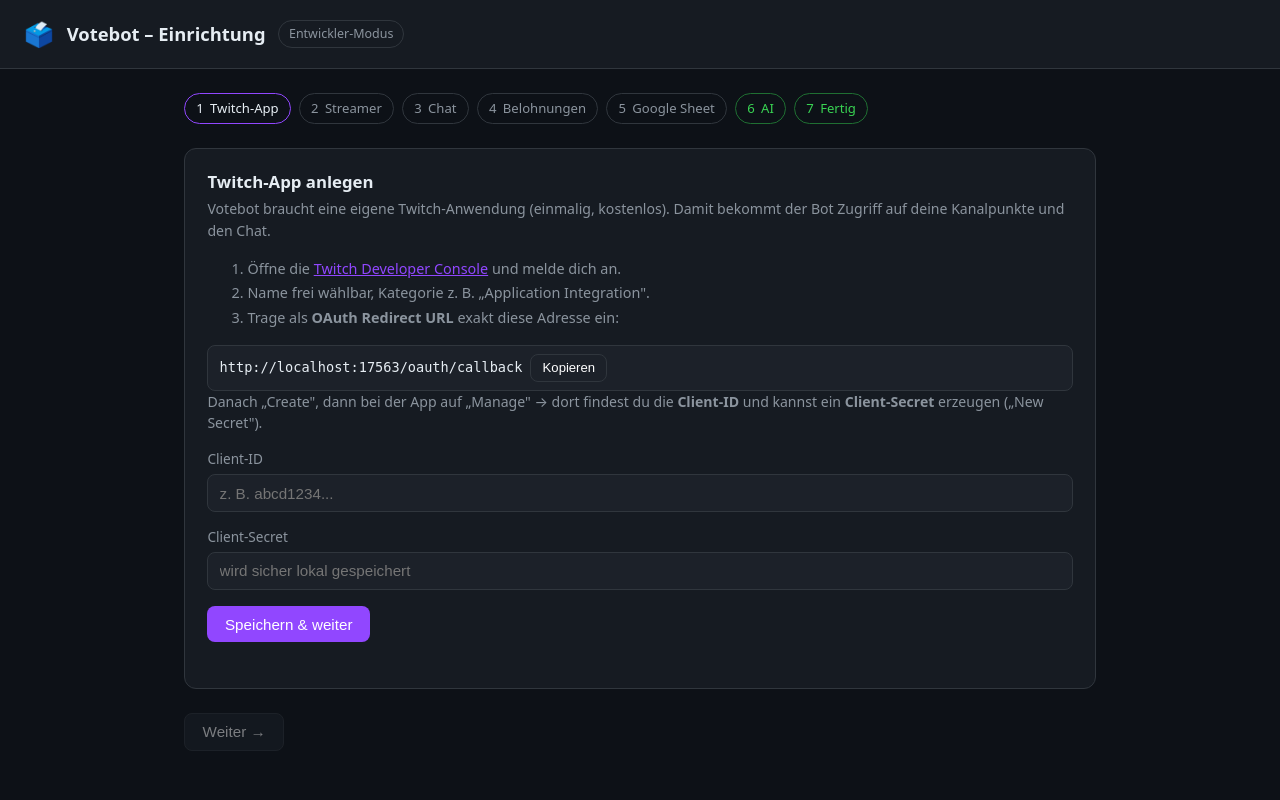
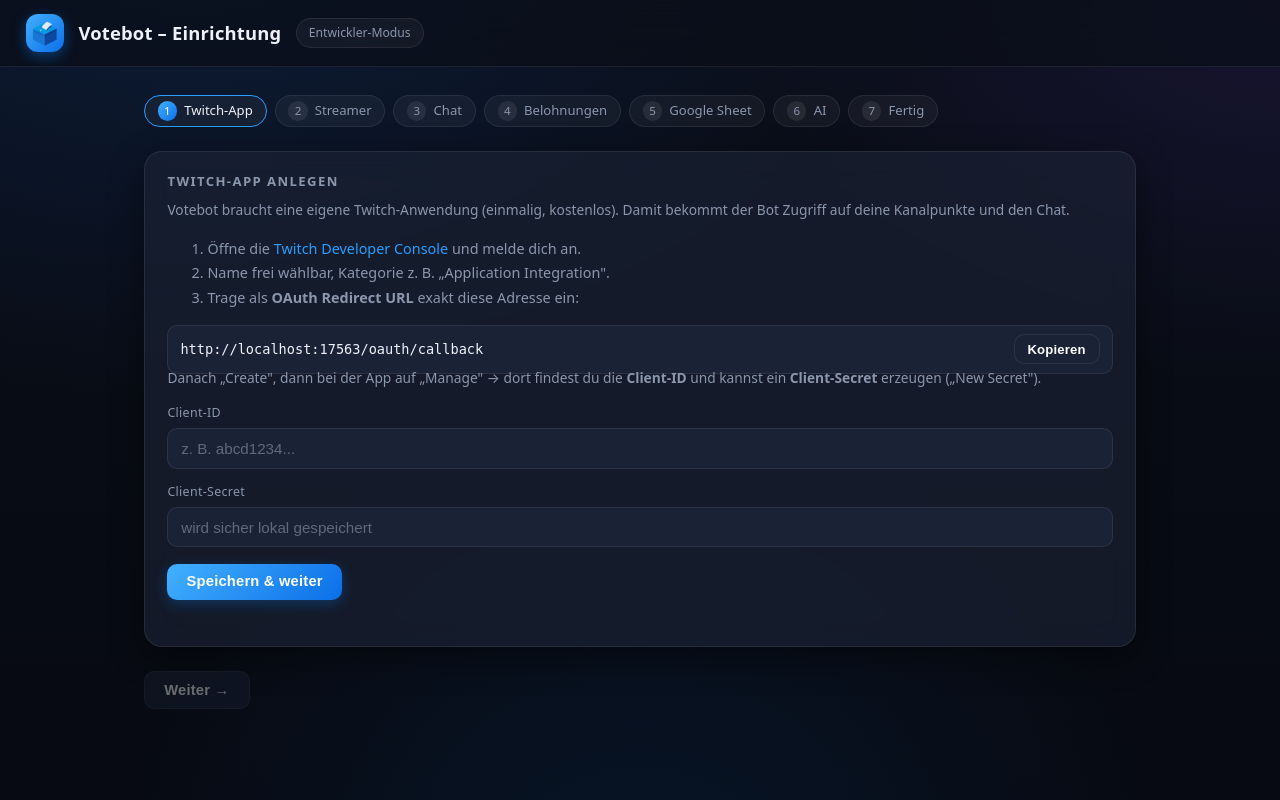
Before and after one commit to ELYXAN/votebot, a FastAPI app: page /setup in a window 1280 px wide. Run offline with FastAPI, Linux system fonts and the light colour scheme; data that the repository does not hold is empty.

Commit message:
Dashboard-Redesign: PS5/PSN-Look, echte Vollbreite, bessere Anordnung
- Neues PS5/PSN-inspiriertes Theme: tiefes Blau-Schwarz mit Glow-Verläufen,
  Glass-Cards (backdrop-blur), blauer Akzent-Gradient, cleane Typografie
- Dashboard nutzt jetzt die volle Fensterbreite (kein max-width-Cap mehr)
- Überarbeitete Anordnung ohne verschwendeten Platz: KPI-Tiles, dann
  Charts + Ranking in einer Reihe, Log + Seitenspalte (Vote/Einstellungen),
  Belohnungen als Vollbreiten-Karte mit Zwei-Spalten-Layout
- KPI-Tiles mit Icons und Akzentleiste; Balken mit Gradient/Glow
- Wizard-Chips markieren echten Abschluss-Status (optional/offen nicht mehr grün)

Co-Authored-By: Claude Opus 4.8 <noreply@anthropic.com>

```diff
--- a/votebot/web/static/app.js
+++ b/votebot/web/static/app.js
@@ -34,7 +34,7 @@ function applyStatus(s) {
   const pill = $("bot-pill");
   pill.className = "pill " + (running ? "run" : "stop");
   pill.innerHTML = `<span class="dot ${running ? "ok" : "off"}"></span> ${running ? "läuft" : "gestoppt"}`;
-  $("btn-toggle").textContent = running ? "Stoppen" : "Starten";
+  $("btn-toggle").textContent = running ? "⏸ Stoppen" : "▶ Starten";
   $("channel-label").textContent = s.broadcaster.login ? "Kanal: " + s.broadcaster.login : "";
 
   const st = bot.stats || {};
--- a/votebot/web/static/style.css
+++ b/votebot/web/static/style.css
@@ -1,238 +1,323 @@
+/* Votebot UI – PS5/PSN-inspiriertes dunkles Theme */
 :root {
-  --bg: #0d1117;
-  --panel: #161b22;
-  --panel-2: #1c2129;
-  --border: #30363d;
-  --text: #e6edf3;
-  --muted: #8b949e;
-  --purple: #9147ff;
-  --purple-dim: #7b2ff7;
-  --green: #2ea043;
-  --green-bright: #39d353;
-  --red: #f85149;
-  --yellow: #d29922;
-  --radius: 12px;
+  --bg: #070a12;
+  --bg-2: #0a0e18;
+  --panel: rgba(28, 36, 54, 0.62);
+  --panel-solid: #141a28;
+  --panel-2: rgba(255, 255, 255, 0.045);
+  --panel-2-solid: #1a2235;
+  --border: rgba(255, 255, 255, 0.08);
+  --border-strong: rgba(255, 255, 255, 0.16);
+  --text: #eef2f8;
+  --muted: #8b97ad;
+  --faint: #5c6a82;
+  --accent: #2a9dff;
+  --accent-2: #0a84ff;
+  --accent-deep: #0062e0;
+  --accent-grad: linear-gradient(135deg, #43b0ff, #0a6fe8);
+  --good: #30d158;
+  --green-bright: #4ce372;
+  --red: #ff5a52;
+  --yellow: #ffd60a;
+  --radius: 18px;
+  --radius-sm: 12px;
+  --shadow: 0 10px 34px rgba(0, 0, 0, 0.45);
+  --shadow-soft: 0 4px 16px rgba(0, 0, 0, 0.3);
 }
 
 * { box-sizing: border-box; }
 
+html, body { height: 100%; }
+
 body {
   margin: 0;
   font-family: system-ui, -apple-system, "Segoe UI", Roboto, sans-serif;
-  background: var(--bg);
   color: var(--text);
   line-height: 1.5;
+  background:
+    radial-gradient(1200px 800px at 15% -10%, rgba(30, 110, 230, 0.16), transparent 60%),
+    radial-gradient(1000px 700px at 100% 0%, rgba(120, 70, 230, 0.12), transparent 55%),
+    radial-gradient(900px 900px at 50% 120%, rgba(10, 132, 255, 0.10), transparent 60%),
+    linear-gradient(180deg, var(--bg-2), var(--bg));
+  background-attachment: fixed;
+  min-height: 100vh;
 }
 
-a { color: var(--purple); }
+a { color: var(--accent); text-decoration: none; }
+a:hover { text-decoration: underline; }
 
+/* --- Topbar --- */
 header.topbar {
   display: flex;
   align-items: center;
-  gap: .8rem;
-  padding: 1rem 1.5rem;
+  gap: .9rem;
+  padding: .85rem 1.6rem;
   border-bottom: 1px solid var(--border);
-  background: var(--panel);
+  background: rgba(10, 14, 24, 0.72);
+  backdrop-filter: blur(16px);
+  -webkit-backdrop-filter: blur(16px);
   position: sticky;
   top: 0;
-  z-index: 10;
+  z-index: 20;
 }
-header.topbar .logo { font-size: 1.5rem; }
-header.topbar h1 { font-size: 1.15rem; margin: 0; font-weight: 600; }
+header.topbar .logo {
+  font-size: 1.35rem;
+  width: 2.4rem; height: 2.4rem;
+  display: grid; place-items: center;
+  background: var(--accent-grad);
+  border-radius: 12px;
+  box-shadow: 0 4px 14px rgba(10, 132, 255, 0.4);
+}
+header.topbar h1 { font-size: 1.15rem; margin: 0; font-weight: 700; letter-spacing: .2px; }
 header.topbar .spacer { flex: 1; }
 
-.container { max-width: 960px; margin: 0 auto; padding: 1.5rem; }
-.container.wide { max-width: 1600px; }
+/* --- Container --- */
+.container { max-width: 1040px; margin: 0 auto; padding: 1.75rem 1.5rem 3rem; }
+.container.wide { max-width: none; width: 100%; padding: 1.6rem 2rem 3rem; }
 
-.grid { display: grid; gap: 1.25rem; }
-@media (min-width: 760px) { .grid.cols-2 { grid-template-columns: 1fr 1fr; } }
+/* --- Cards --- */
+.card {
+  background: var(--panel);
+  backdrop-filter: blur(14px);
+  -webkit-backdrop-filter: blur(14px);
+  border: 1px solid var(--border);
+  border-radius: var(--radius);
+  padding: 1.3rem 1.4rem;
+  box-shadow: var(--shadow);
+  transition: border-color .2s, transform .2s, box-shadow .2s;
+}
+.card:hover { border-color: var(--border-strong); }
+.card.fill { height: 100%; }
+.card h2 {
+  margin: 0 0 .9rem; font-size: .82rem; font-weight: 700;
+  letter-spacing: 1.4px; text-transform: uppercase; color: var(--muted);
+}
+.card h3 { margin: 0 0 .75rem; font-size: .95rem; font-weight: 600; }
+.card .hint { color: var(--muted); font-size: .86rem; margin: -.4rem 0 1rem; }
 
-/* --- Dashboard-Raster (nutzt die volle Breite) --- */
-.dash { display: grid; gap: 1.25rem; grid-template-columns: repeat(12, 1fr); align-items: start; }
+/* --- Forms --- */
+label { display: block; font-size: .78rem; color: var(--muted); margin: .9rem 0 .35rem; letter-spacing: .3px; }
+
+input[type=text], input[type=password], input[type=number], select {
+  width: 100%;
+  padding: .66rem .8rem;
+  background: var(--panel-2-solid);
+  border: 1px solid var(--border);
+  border-radius: 10px;
+  color: var(--text);
+  font-size: .95rem;
+  transition: border-color .15s, box-shadow .15s;
+}
+input:focus, select:focus {
+  outline: none;
+  border-color: var(--accent);
+  box-shadow: 0 0 0 3px rgba(42, 157, 255, 0.18);
+}
+input::placeholder { color: #5e6a80; }
+
+button {
+  background: var(--accent-grad);
+  color: #fff;
+  border: 0;
+  padding: .62rem 1.2rem;
+  border-radius: 10px;
+  font-size: .92rem;
+  cursor: pointer;
+  font-weight: 600;
+  letter-spacing: .2px;
+  box-shadow: 0 4px 14px rgba(10, 132, 255, 0.28);
+  transition: transform .12s, box-shadow .15s, filter .15s, background .15s;
+}
+button:hover { filter: brightness(1.08); transform: translateY(-1px); }
+button:active { transform: translateY(0); }
+button:disabled { opacity: .4; cursor: not-allowed; transform: none; box-shadow: none; filter: none; }
+button.secondary { background: var(--panel-2-solid); border: 1px solid var(--border); box-shadow: none; }
+button.secondary:hover { background: #222c42; border-color: var(--border-strong); }
+button.danger { background: rgba(255, 90, 82, 0.12); border: 1px solid rgba(255, 90, 82, 0.5); color: var(--red); box-shadow: none; }
+button.danger:hover { background: rgba(255, 90, 82, 0.2); }
+button.ghost { background: transparent; border: 1px solid var(--border); box-shadow: none; }
+button.ghost:hover { background: var(--panel-2); }
+button.small { padding: .4rem .8rem; font-size: .82rem; }
+
+.row { display: flex; gap: .6rem; align-items: center; flex-wrap: wrap; }
+.row.between { justify-content: space-between; align-items: center; }
+
+/* --- Pills / status --- */
+.pill {
+  display: inline-flex; align-items: center; gap: .4rem;
+  font-size: .76rem; padding: .32rem .75rem; border-radius: 999px;
+  border: 1px solid var(--border); color: var(--muted); background: var(--panel-2);
+  font-weight: 500; white-space: nowrap;
+}
+.pill.ok, .pill.run { color: var(--green-bright); border-color: rgba(76, 227, 114, 0.4); background: rgba(48, 209, 88, 0.12); }
+.pill.stop { color: var(--red); border-color: rgba(255, 90, 82, 0.4); background: rgba(255, 90, 82, 0.12); }
+a.pill:hover { text-decoration: none; border-color: var(--border-strong); color: var(--text); }
+
+.dot { width: 8px; height: 8px; border-radius: 50%; background: var(--muted); display: inline-block; }
+.dot.ok { background: var(--green-bright); box-shadow: 0 0 8px rgba(76, 227, 114, 0.7); }
+.dot.off { background: #4a5468; }
+
+#btn-toggle { padding: .6rem 1.4rem; }
+
+.msg { font-size: .84rem; margin-top: .6rem; min-height: 1rem; }
+.msg.ok { color: var(--green-bright); }
+.msg.err { color: var(--red); }
+.msg.info { color: var(--yellow); }
+
+.code {
+  display: flex; align-items: center; gap: .5rem; justify-content: space-between;
+  background: var(--panel-2-solid); border: 1px solid var(--border);
+  border-radius: 10px; padding: .55rem .75rem; font-family: ui-monospace, monospace;
+  font-size: .85rem; word-break: break-all;
+}
+
+/* --- Dashboard grid (volle Breite) --- */
+.kpis {
+  display: grid; gap: 1.1rem; margin-bottom: 1.1rem;
+  grid-template-columns: repeat(2, 1fr);
+}
+@media (min-width: 720px) { .kpis { grid-template-columns: repeat(4, 1fr); } }
+
+.kpi {
+  position: relative; overflow: hidden;
+  background: var(--panel); backdrop-filter: blur(14px); -webkit-backdrop-filter: blur(14px);
+  border: 1px solid var(--border); border-radius: var(--radius);
+  padding: 1.15rem 1.3rem; box-shadow: var(--shadow);
+  transition: transform .2s, border-color .2s;
+}
+.kpi:hover { transform: translateY(-2px); border-color: var(--border-strong); }
+.kpi::before {
+  content: ""; position: absolute; left: 0; top: 0; bottom: 0; width: 4px;
+  background: var(--accent-grad);
+}
+.kpi .ic { font-size: 1.1rem; opacity: .9; }
+.kpi .v { font-size: 2.1rem; font-weight: 700; line-height: 1.05; margin-top: .3rem; letter-spacing: -.5px; }
+.kpi .k { font-size: .74rem; color: var(--muted); margin-top: .25rem; text-transform: uppercase; letter-spacing: 1px; }
+.kpi .accent { background: var(--accent-grad); -webkit-background-clip: text; background-clip: text; color: transparent; }
+
+.dash { display: grid; gap: 1.1rem; grid-template-columns: repeat(12, 1fr); align-items: stretch; }
 .dash > * { grid-column: span 12; }
-@media (min-width: 900px) {
+.side { display: flex; flex-direction: column; gap: 1.1rem; }
+@media (min-width: 1000px) {
+  .span-3 { grid-column: span 3; }
   .span-4 { grid-column: span 4; }
   .span-5 { grid-column: span 5; }
   .span-6 { grid-column: span 6; }
   .span-7 { grid-column: span 7; }
   .span-8 { grid-column: span 8; }
 }
-.card.fill { height: 100%; }
 
-.card {
-  background: var(--panel);
-  border: 1px solid var(--border);
-  border-radius: var(--radius);
-  padding: 1.25rem 1.4rem;
-}
-.card h2 { margin: 0 0 .25rem; font-size: 1.05rem; }
-.card h3 { margin: 0 0 .75rem; font-size: 1rem; }
-.card .hint { color: var(--muted); font-size: .88rem; margin: 0 0 1rem; }
+/* --- Charts --- */
+.chart { margin-top: .2rem; }
+.chart .empty { color: var(--muted); font-size: .88rem; padding: 2rem 0; text-align: center; }
 
-label { display: block; font-size: .85rem; color: var(--muted); margin: .9rem 0 .3rem; }
+.hbar-row { display: grid; grid-template-columns: 10rem 1fr 3rem; align-items: center; gap: .7rem; margin: .4rem 0; }
+.hbar-label { font-size: .86rem; color: var(--text); white-space: nowrap; overflow: hidden; text-overflow: ellipsis; }
+.hbar-track { background: rgba(255, 255, 255, 0.06); border-radius: 999px; height: 1.1rem; overflow: hidden; }
+.hbar-fill { height: 100%; border-radius: 999px; background: var(--accent-grad); min-width: 4px; transition: width .5s cubic-bezier(.22,.61,.36,1); box-shadow: 0 0 12px rgba(42, 157, 255, 0.4); }
+.hbar-val { font-size: .84rem; color: var(--muted); text-align: right; font-variant-numeric: tabular-nums; }
+.hbar-row:hover .hbar-fill { filter: brightness(1.15); }
 
-input[type=text], input[type=password], input[type=number], select {
-  width: 100%;
-  padding: .6rem .7rem;
-  background: var(--panel-2);
-  border: 1px solid var(--border);
-  border-radius: 8px;
-  color: var(--text);
-  font-size: .95rem;
-}
-input:focus, select:focus { outline: none; border-color: var(--purple); }
+.donut-wrap { display: flex; gap: 1.5rem; align-items: center; flex-wrap: wrap; justify-content: center; }
+.donut-wrap svg { flex-shrink: 0; filter: drop-shadow(0 4px 12px rgba(0,0,0,0.4)); }
+.legend { display: flex; flex-direction: column; gap: .5rem; font-size: .86rem; min-width: 150px; }
+.legend .li { display: flex; align-items: center; gap: .55rem; }
+.legend .sw { width: 12px; height: 12px; border-radius: 4px; flex-shrink: 0; }
+.legend .ln { color: var(--text); }
+.legend .lv { color: var(--muted); margin-left: auto; font-variant-numeric: tabular-nums; padding-left: 1rem; }
 
-button {
-  background: var(--purple);
-  color: #fff;
-  border: 0;
-  padding: .6rem 1.1rem;
-  border-radius: 8px;
-  font-size: .95rem;
-  cursor: pointer;
-  font-weight: 500;
-  transition: background .15s, opacity .15s;
-}
-button:hover { background: var(--purple-dim); }
-button:disabled { opacity: .45; cursor: not-allowed; }
-button.secondary { background: var(--panel-2); border: 1px solid var(--border); }
-button.secondary:hover { background: #262c36; }
-button.danger { background: #3d1417; border: 1px solid var(--red); color: var(--red); }
-button.ghost { background: transparent; border: 1px solid var(--border); }
-button.small { padding: .35rem .7rem; font-size: .82rem; }
-
-.row { display: flex; gap: .6rem; align-items: center; flex-wrap: wrap; }
-.row.between { justify-content: space-between; }
-
-.pill {
-  display: inline-flex; align-items: center; gap: .35rem;
-  font-size: .78rem; padding: .2rem .6rem; border-radius: 999px;
-  border: 1px solid var(--border); color: var(--muted);
-}
-.pill.ok { color: var(--green-bright); border-color: #1f6f32; background: #0f2416; }
-.pill.off { color: var(--muted); }
-.pill.run { color: var(--green-bright); border-color: #1f6f32; background: #0f2416; }
-.pill.stop { color: var(--red); border-color: #5c2125; background: #2a1416; }
-
-.dot { width: 8px; height: 8px; border-radius: 50%; background: var(--muted); display: inline-block; }
-.dot.ok { background: var(--green-bright); }
-.dot.off { background: #484f58; }
-
-.msg { font-size: .85rem; margin-top: .6rem; min-height: 1rem; }
-.msg.ok { color: var(--green-bright); }
-.msg.err { color: var(--red); }
-.msg.info { color: var(--yellow); }
-
-.code {
-  display: flex; align-items: center; gap: .5rem;
-  background: var(--panel-2); border: 1px solid var(--border);
-  border-radius: 8px; padding: .5rem .7rem; font-family: ui-monospace, monospace;
-  font-size: .85rem; word-break: break-all;
+.viz-tip {
+  position: fixed; pointer-events: none; z-index: 60;
+  background: rgba(10, 14, 24, 0.95); border: 1px solid var(--border-strong); color: var(--text);
+  padding: .4rem .6rem; border-radius: 8px; font-size: .8rem; box-shadow: var(--shadow-soft);
+  transform: translate(-50%, -130%); white-space: nowrap; opacity: 0; transition: opacity .1s;
 }
 
-/* Wizard */
-.steps { display: flex; flex-wrap: wrap; gap: .5rem; margin-bottom: 1.5rem; }
-.step-chip {
-  display: flex; align-items: center; gap: .4rem;
-  font-size: .82rem; padding: .3rem .7rem; border-radius: 999px;
-  border: 1px solid var(--border); color: var(--muted); cursor: pointer;
-}
-.step-chip.active { border-color: var(--purple); color: var(--text); }
-.step-chip.done { color: var(--green-bright); border-color: #1f6f32; }
-
-.wizard-nav { display: flex; justify-content: space-between; margin-top: 1.5rem; }
-
-table { width: 100%; border-collapse: collapse; font-size: .9rem; }
-th, td { text-align: left; padding: .5rem .6rem; border-bottom: 1px solid var(--border); }
-th { color: var(--muted); font-weight: 500; }
-tr:last-child td { border-bottom: 0; }
-
-/* Log console */
+/* --- Log console --- */
 .log {
-  background: #0a0d12; border: 1px solid var(--border); border-radius: 8px;
-  padding: .75rem; height: 320px; overflow-y: auto;
+  background: rgba(4, 7, 13, 0.7); border: 1px solid var(--border); border-radius: var(--radius-sm);
+  padding: .85rem; height: 460px; overflow-y: auto;
   font-family: ui-monospace, monospace; font-size: .82rem;
 }
-.log .line { display: flex; gap: .6rem; padding: .05rem 0; }
-.log .t { color: #586069; flex-shrink: 0; }
-.log .lvl { flex-shrink: 0; width: 3.2rem; }
-.log .INFO .lvl { color: var(--muted); }
+.log .line { display: flex; gap: .7rem; padding: .08rem 0; }
+.log .t { color: #4e5a70; flex-shrink: 0; }
+.log .lvl { flex-shrink: 0; width: 3.4rem; font-weight: 600; }
+.log .INFO .lvl { color: var(--accent); }
 .log .WARNING .lvl { color: var(--yellow); }
 .log .ERROR .lvl { color: var(--red); }
 .log .m { color: var(--text); white-space: pre-wrap; word-break: break-word; }
 
+/* --- Tables --- */
+table { width: 100%; border-collapse: collapse; font-size: .9rem; }
+th, td { text-align: left; padding: .5rem .6rem; border-bottom: 1px solid var(--border); }
+th { color: var(--muted); font-weight: 500; font-size: .76rem; text-transform: uppercase; letter-spacing: .6px; }
+td { font-variant-numeric: tabular-nums; }
+tr:last-child td { border-bottom: 0; }
+.ranking-scroll { max-height: 460px; overflow-y: auto; }
+
+/* --- Reward items --- */
 .reward-item {
   display: flex; align-items: center; gap: .6rem; justify-content: space-between;
-  padding: .55rem .7rem; background: var(--panel-2); border: 1px solid var(--border);
-  border-radius: 8px; margin-bottom: .5rem;
+  padding: .6rem .8rem; background: var(--panel-2); border: 1px solid var(--border);
+  border-radius: 12px; margin-bottom: .55rem;
 }
 .reward-item .meta { display: flex; flex-direction: column; }
-.reward-item .meta .t { font-weight: 500; }
+.reward-item .meta .t { font-weight: 600; font-size: .92rem; }
 .reward-item .meta .s { font-size: .78rem; color: var(--muted); }
-.tag { font-size: .72rem; padding: .1rem .45rem; border-radius: 6px; background: #241a3d; color: #c9a2ff; }
-.tag.ai { background: #1a2d3d; color: #8fd3ff; }
+.tag { font-size: .68rem; padding: .12rem .5rem; border-radius: 999px; background: rgba(42,157,255,0.16); color: #8fd0ff; text-transform: uppercase; letter-spacing: .5px; font-weight: 600; }
+.tag.ai { background: rgba(120, 90, 230, 0.2); color: #c3aaff; }
 
-/* KPI-Tiles */
-.kpis { display: grid; gap: 1rem; grid-template-columns: repeat(2, 1fr); }
-@media (min-width: 680px) { .kpis { grid-template-columns: repeat(4, 1fr); } }
-.kpi {
-  background: var(--panel-2); border: 1px solid var(--border);
-  border-radius: 10px; padding: .9rem 1rem;
+/* --- Steps / Wizard --- */
+.steps { display: flex; flex-wrap: wrap; gap: .5rem; margin-bottom: 1.5rem; }
+.step-chip {
+  display: flex; align-items: center; gap: .45rem;
+  font-size: .82rem; padding: .35rem .8rem; border-radius: 999px;
+  border: 1px solid var(--border); color: var(--muted); cursor: pointer; background: var(--panel-2);
+  transition: border-color .15s, color .15s;
 }
-.kpi .v { font-size: 1.9rem; font-weight: 600; line-height: 1.1; }
-.kpi .k { font-size: .78rem; color: var(--muted); margin-top: .2rem; }
-.kpi .accent { color: var(--purple); }
+.step-chip span { display: grid; place-items: center; width: 1.2rem; height: 1.2rem; border-radius: 50%; background: rgba(255,255,255,0.08); font-size: .72rem; }
+.step-chip.active { border-color: var(--accent); color: var(--text); }
+.step-chip.active span { background: var(--accent-grad); color: #fff; }
+.step-chip.done { color: var(--green-bright); border-color: rgba(76,227,114,0.35); }
 
-/* Charts */
-.chart { margin-top: .4rem; }
-.chart .empty { color: var(--muted); font-size: .88rem; padding: 1.5rem 0; text-align: center; }
+.wizard-nav { display: flex; justify-content: space-between; margin-top: 1.5rem; }
 
-.hbar-row { display: grid; grid-template-columns: 9rem 1fr 2.6rem; align-items: center; gap: .6rem; margin: .32rem 0; }
-.hbar-label { font-size: .84rem; color: var(--text); white-space: nowrap; overflow: hidden; text-overflow: ellipsis; }
-.hbar-track { background: var(--panel-2); border-radius: 6px; height: 1.15rem; overflow: hidden; }
-.hbar-fill { height: 100%; border-radius: 6px; background: var(--purple); min-width: 3px; transition: width .4s ease; }
-.hbar-val { font-size: .82rem; color: var(--muted); text-align: right; font-variant-numeric: tabular-nums; }
-.hbar-row:hover .hbar-fill { filter: brightness(1.15); }
+.reward-item .row input { margin: 0; }
 
-.donut-wrap { display: flex; gap: 1.25rem; align-items: center; flex-wrap: wrap; }
-.donut-wrap svg { flex-shrink: 0; }
-.legend { display: flex; flex-direction: column; gap: .4rem; font-size: .85rem; }
-.legend .li { display: flex; align-items: center; gap: .5rem; }
-.legend .sw { width: 11px; height: 11px; border-radius: 3px; flex-shrink: 0; }
-.legend .ln { color: var(--text); }
-.legend .lv { color: var(--muted); margin-left: auto; font-variant-numeric: tabular-nums; padding-left: 1rem; }
+/* --- File drop --- */
+.file-drop {
+  display: flex; align-items: center; gap: .9rem;
+  border: 1.5px dashed var(--border-strong); border-radius: 14px;
+  padding: 1rem 1.1rem; background: var(--panel-2); cursor: pointer;
+  transition: border-color .15s, background .15s, transform .12s;
+}
+.file-drop:hover { border-color: var(--accent); background: rgba(42,157,255,0.06); }
+.file-drop input[type=file] { display: none; }
+.file-drop .fd-icon { font-size: 1.5rem; width: 2.6rem; height: 2.6rem; display: grid; place-items: center; background: rgba(255,255,255,0.06); border-radius: 12px; }
+.file-drop .fd-text { display: flex; flex-direction: column; }
+.file-drop .fd-title { font-size: .92rem; color: var(--text); font-weight: 600; }
+.file-drop .fd-name { font-size: .8rem; color: var(--muted); }
+.file-drop.has-file { border-style: solid; border-color: rgba(76,227,114,0.5); background: rgba(48,209,88,0.07); }
 
-.viz-tip {
-  position: fixed; pointer-events: none; z-index: 50;
-  background: #000a; border: 1px solid var(--border); color: var(--text);
-  padding: .35rem .55rem; border-radius: 7px; font-size: .8rem;
-  transform: translate(-50%, -130%); white-space: nowrap; opacity: 0; transition: opacity .1s;
-}
-
-/* Moderner Datei-Button */
-.file-drop {
-  display: flex; align-items: center; gap: .8rem;
-  border: 1px dashed var(--border); border-radius: 10px;
-  padding: .9rem 1rem; background: var(--panel-2); cursor: pointer;
-  transition: border-color .15s, background .15s;
-}
-.file-drop:hover { border-color: var(--purple); background: #20232c; }
-.file-drop input[type=file] { display: none; }
-.file-drop .fd-icon { font-size: 1.4rem; }
-.file-drop .fd-text { display: flex; flex-direction: column; }
-.file-drop .fd-title { font-size: .9rem; color: var(--text); }
-.file-drop .fd-name { font-size: .8rem; color: var(--muted); }
-.file-drop.has-file { border-style: solid; border-color: #1f6f32; }
-
+/* --- Banner --- */
 .banner {
-  border-radius: 10px; padding: .7rem .9rem; font-size: .88rem; margin-bottom: 1rem;
+  border-radius: 14px; padding: .8rem 1rem; font-size: .88rem; margin-bottom: 1.1rem;
   display: flex; align-items: center; gap: .6rem;
 }
-.banner.warn { background: #2a1f0a; border: 1px solid var(--yellow); color: #f0c85a; }
+.banner.warn { background: rgba(255, 214, 10, 0.1); border: 1px solid rgba(255, 214, 10, 0.4); color: #ffe066; }
 .banner a { color: inherit; text-decoration: underline; cursor: pointer; }
 
-hr.sep { border: 0; border-top: 1px solid var(--border); margin: 1.25rem 0; }
+/* --- misc --- */
+hr.sep { border: 0; border-top: 1px solid var(--border); margin: 1.2rem 0; }
 .muted { color: var(--muted); }
 .mt { margin-top: 1rem; }
 .hidden { display: none !important; }
-small.note { color: var(--muted); display: block; margin-top: .3rem; font-size: .8rem; }
+small.note { color: var(--muted); display: block; margin-top: .35rem; font-size: .8rem; }
+.grid { display: grid; gap: 1.2rem; }
+@media (min-width: 760px) { .grid.cols-2 { grid-template-columns: 1fr 1fr; } }
+
+/* Scrollbars */
+::-webkit-scrollbar { width: 10px; height: 10px; }
+::-webkit-scrollbar-track { background: transparent; }
+::-webkit-scrollbar-thumb { background: rgba(255,255,255,0.12); border-radius: 10px; border: 2px solid transparent; background-clip: padding-box; }
+::-webkit-scrollbar-thumb:hover { background: rgba(255,255,255,0.2); background-clip: padding-box; }
--- a/votebot/web/static/wizard.js
+++ b/votebot/web/static/wizard.js
@@ -24,8 +24,15 @@ const PRESETS = [
 function domStep() { return activeSteps[pos]; }
 
 function stepDone(dom) {
+  // Für Navigation/Gating: optionale Schritte (AI, Fertig) gelten als "passierbar".
   const s = stateCache.status;
   return { 0: s.twitch_app, 1: s.broadcaster, 2: s.chat, 3: s.rewards, 4: s.sheets, 5: true, 6: true }[dom];
+}
+
+function chipDone(dom) {
+  // Für die Chip-Markierung: echter Abschluss-Status.
+  const s = stateCache.status;
+  return { 0: s.twitch_app, 1: s.broadcaster, 2: s.chat, 3: s.rewards, 4: s.sheets, 5: s.openai, 6: s.complete }[dom];
 }
 
 function canReachPos(j) {
@@ -41,7 +48,7 @@ function renderSteps() {
   wrap.innerHTML = "";
   activeSteps.forEach((dom, i) => {
     const chip = document.createElement("div");
-    chip.className = "step-chip" + (i === pos ? " active" : "") + (stepDone(dom) ? " done" : "");
+    chip.className = "step-chip" + (i === pos ? " active" : "") + (chipDone(dom) ? " done" : "");
     chip.innerHTML = `<span>${i + 1}</span> ${esc(ALL_LABELS[dom])}`;
     chip.onclick = () => gotoPos(i);
     wrap.appendChild(chip);
```
Also changed, not shown: votebot/web/templates/index.html (+63 -55 lines).
